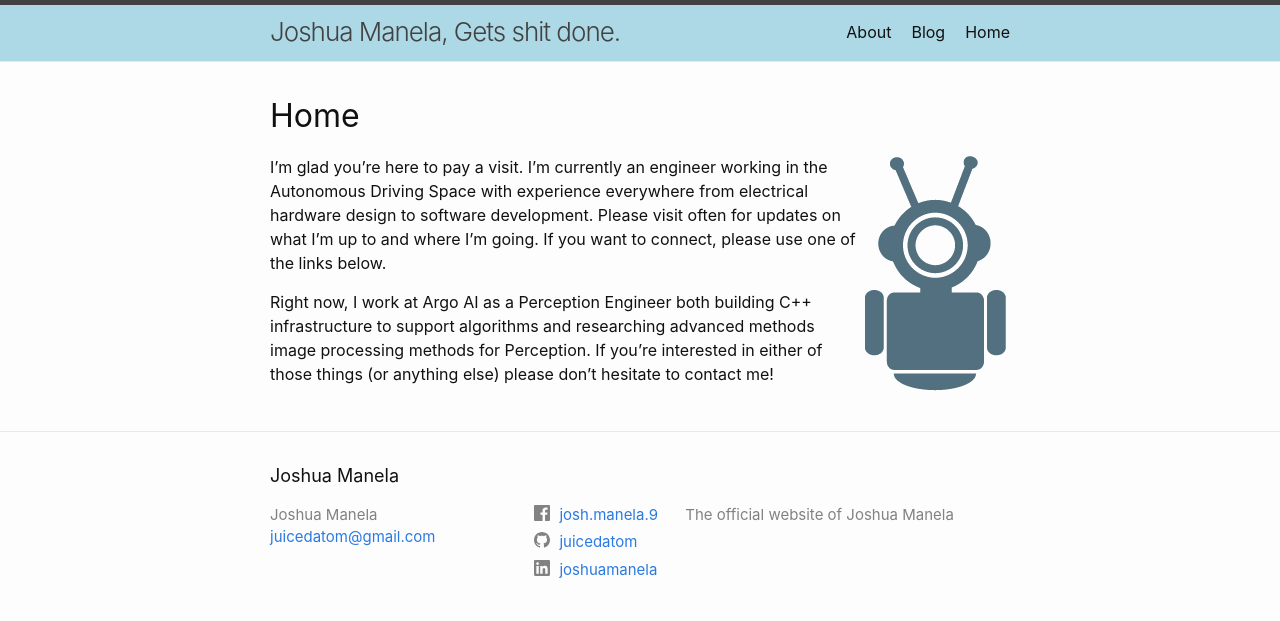
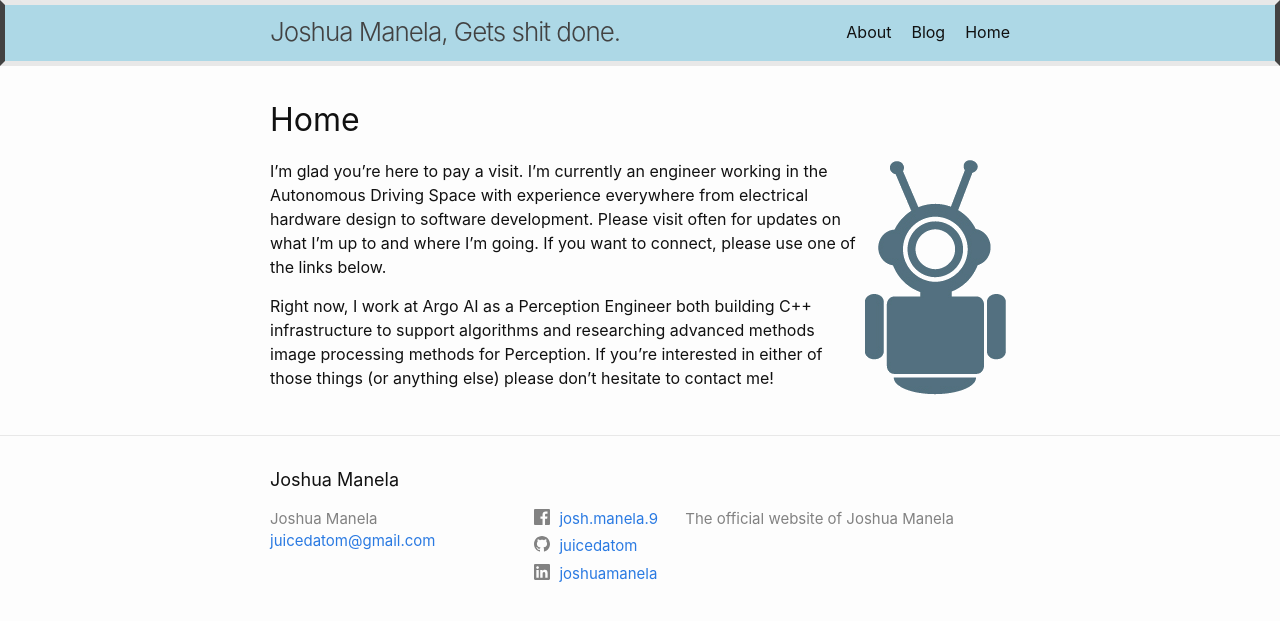
Before and after one commit to juicedatom/mygithubpage, a Jekyll site: the page built from index.md, in a window 1280 px wide. Shown: the top 621 px of the page. Built offline with Jekyll 4.4.1, drawn with Linux system fonts in a browser that asks for light colours.

Commit message:
update header.

```diff
--- a/_sass/minima/_layout.scss
+++ b/_sass/minima/_layout.scss
@@ -2,13 +2,15 @@
  * Site header
  */
 .site-header {
-  border-top: 5px solid $grey-color-dark;
-  border-bottom: 1px solid $grey-color-light;
+  border-top: 5px solid $grey-color-light;
+  border-bottom: 5px solid $grey-color-light;
+  border-left: 5px solid $grey-color-dark;
+  border-right: 5px solid $grey-color-dark;
   min-height: $spacing-unit * 1.865;
   background-color: $background-color-header;
 
-  // Positioning context for the mobile navigation icon
   position: relative;
+
 }
 
 .site-title {
```
